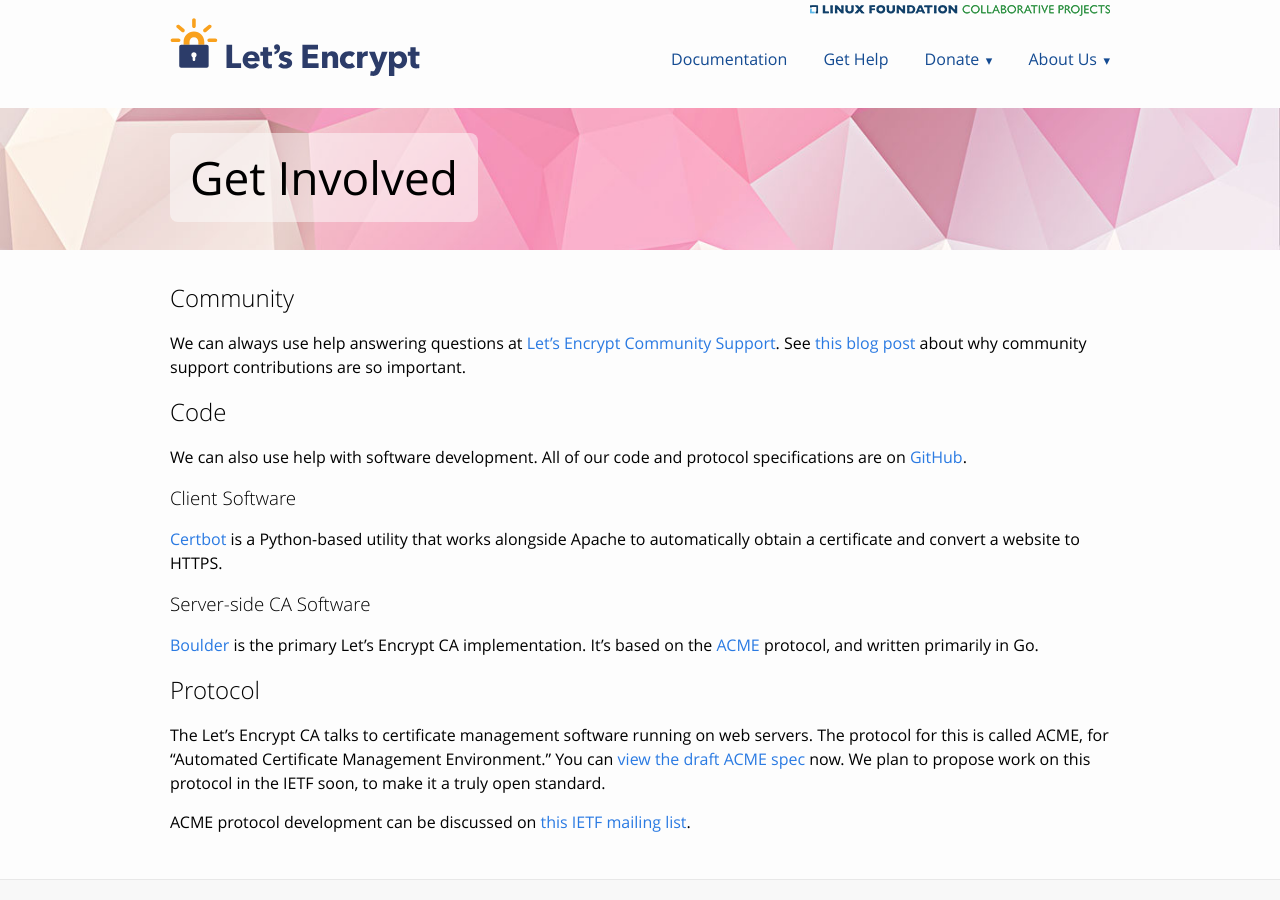
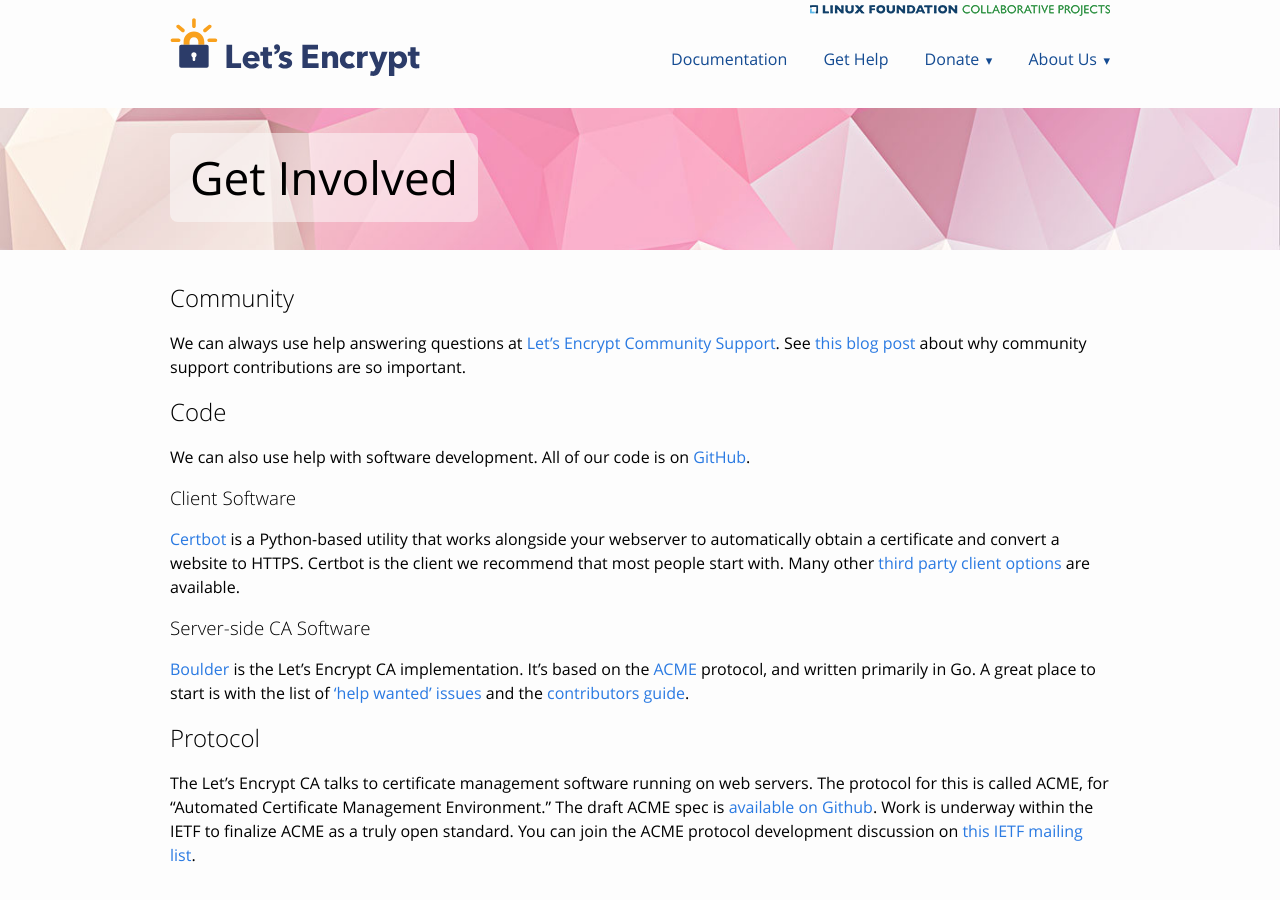
Before and after one commit to snowman1120/website, a Jekyll site: the page built from getinvolved.md, in a window 1280 px wide and 900 px high. Built offline with Jekyll 4.4.1, drawn with Linux system fonts in a browser that asks for light colours.

Commit message:
Improves the "Get Involved" page. (#97)
This commit improves the "Get Involved" website page in a few ways. The
certbot language is updated, the ACME references are changed to the IETF
repos instead of our forks, the Boulder get involved steps are more
detailed.

```diff
--- a/getinvolved.md
+++ b/getinvolved.md
@@ -11,18 +11,16 @@ We can always use help answering questions at [Let's Encrypt Community Support](
 
 ## Code
 
-We can also use help with software development. All of our code and protocol specifications are on [GitHub](https://github.com/letsencrypt/).
+We can also use help with software development. All of our code is on [GitHub](https://github.com/letsencrypt/).
 
 ### Client Software
 
-[Certbot](https://github.com/certbot/certbot) is a Python-based utility that works alongside Apache to automatically obtain a certificate and convert a website to HTTPS.
+[Certbot](https://github.com/certbot/certbot) is a Python-based utility that works alongside your webserver to automatically obtain a certificate and convert a website to HTTPS. Certbot is the client we recommend that most people start with. Many other [third party client options](https://letsencrypt.org/docs/client-options/) are available.
 
 ### Server-side CA Software
 
-[Boulder](https://github.com/letsencrypt/boulder) is the primary Let's Encrypt CA implementation. It's based on the [ACME](https://github.com/letsencrypt/acme-spec) protocol, and written primarily in Go.
+[Boulder](https://github.com/letsencrypt/boulder) is the Let's Encrypt CA implementation. It's based on the [ACME](https://github.com/ietf-wg-acme/acme) protocol, and written primarily in Go. A great place to start is with the list of ['help wanted' issues](https://github.com/letsencrypt/boulder/issues?q=is%3Aopen+is%3Aissue+label%3Astatus%2Fhelp-wanted) and the [contributors guide](https://github.com/letsencrypt/boulder/blob/master/CONTRIBUTING.md).
 
 ## Protocol
 
-The Let's Encrypt CA talks to certificate management software running on web servers.  The protocol for this is called ACME, for "Automated Certificate Management Environment." You can [view the draft ACME spec](https://github.com/letsencrypt/acme-spec) now.  We plan to propose work on this protocol in the IETF soon, to make it a truly open standard.
-
-ACME protocol development can be discussed on [this IETF mailing list](https://www.ietf.org/mailman/listinfo/acme).
+The Let's Encrypt CA talks to certificate management software running on web servers.  The protocol for this is called ACME, for "Automated Certificate Management Environment." The draft ACME spec is [available on Github](https://github.com/ietf-wg-acme/acme). Work is underway within the IETF to finalize ACME as a truly open standard. You can join the ACME protocol development discussion on [this IETF mailing list](https://www.ietf.org/mailman/listinfo/acme).
```
